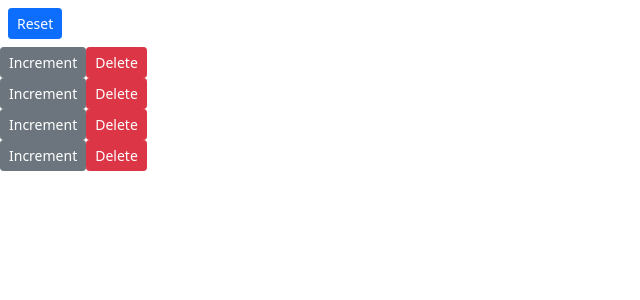
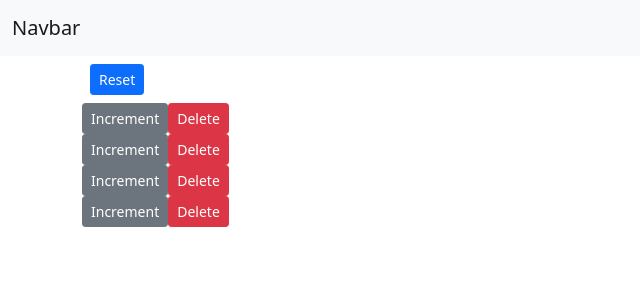
Before and after one commit to flick-23/react-app, a React (Create React App) app in the folder counter-app/: page / in a window 1280 px wide. Shown: the top 300 px of the page, without its empty margins (0-640 px from the left). Built offline with nearby package versions, Linux system fonts and the light colour scheme.

Commit message:
Multiple Components in Sync

```diff
--- a/counter-app/src/App.js
+++ b/counter-app/src/App.js
@@ -1,24 +1,16 @@
-import logo from './logo.svg';
+import React, { Component } from 'react';
+import NavBar from './components/navbar';
 import './App.css';
+import Counters from './components/counters';
 
 function App() {
   return (
-    <div className="App">
-      <header className="App-header">
-        <img src={logo} className="App-logo" alt="logo" />
-        <p>
-          Edit <code>src/App.js</code> and save to reload.
-        </p>
-        <a
-          className="App-link"
-          href="https://reactjs.org"
-          target="_blank"
-          rel="noopener noreferrer"
-        >
-          Learn React
-        </a>
-      </header>
-    </div>
+    <React.Fragment>
+    <NavBar />
+      <main className="container">
+        <Counters />
+      </main>
+   </React.Fragment>
   );
 }
 
--- /dev/null
+++ b/counter-app/src/components/navbar.jsx
@@ -0,0 +1,15 @@
+import React, { Component } from 'react';
+
+class NavBar extends Component{
+    render(){
+        return(
+            <nav class="navbar navbar-light bg-light">
+            <div class="container-fluid">
+                <a class="navbar-brand" href="#">Navbar</a>
+            </div>
+            </nav>
+        );
+    }
+}
+
+export default NavBar;
--- a/counter-app/src/index.js
+++ b/counter-app/src/index.js
@@ -4,12 +4,12 @@
 import App from './App';
 import reportWebVitals from './reportWebVitals';
 import 'bootstrap/dist/css/bootstrap.css'
-import Counters from './components/counters';
+
 
 
 ReactDOM.render(
   <React.StrictMode>
-    <Counters />
+    <App />
   </React.StrictMode>,
   document.getElementById('root')
 );
```
